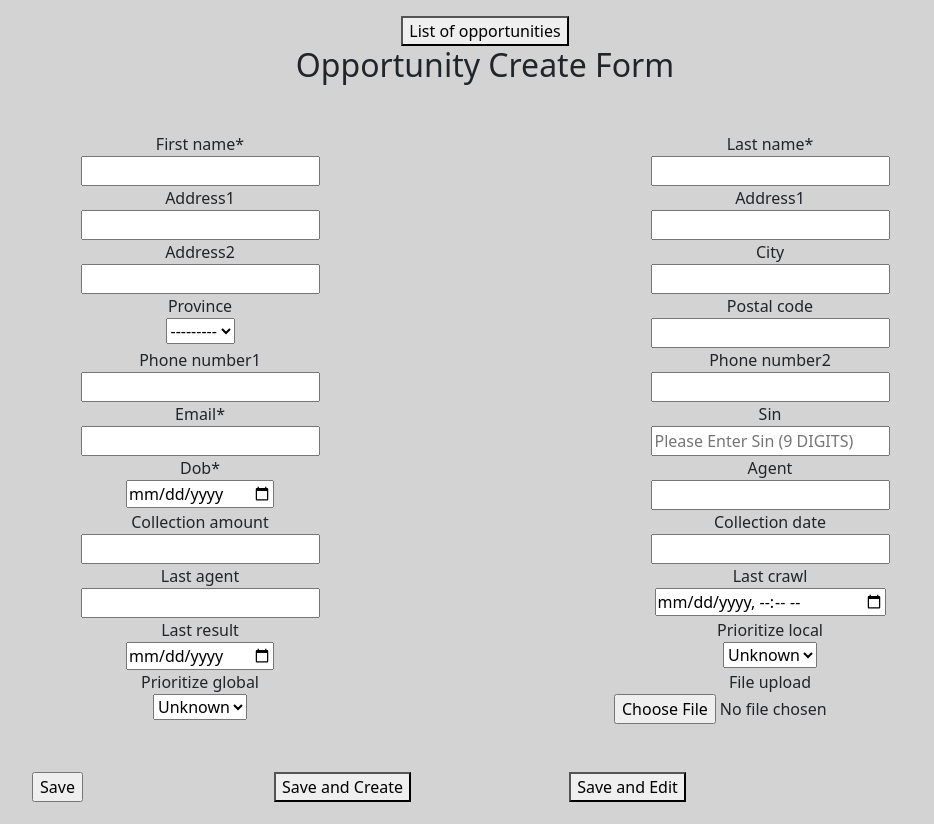
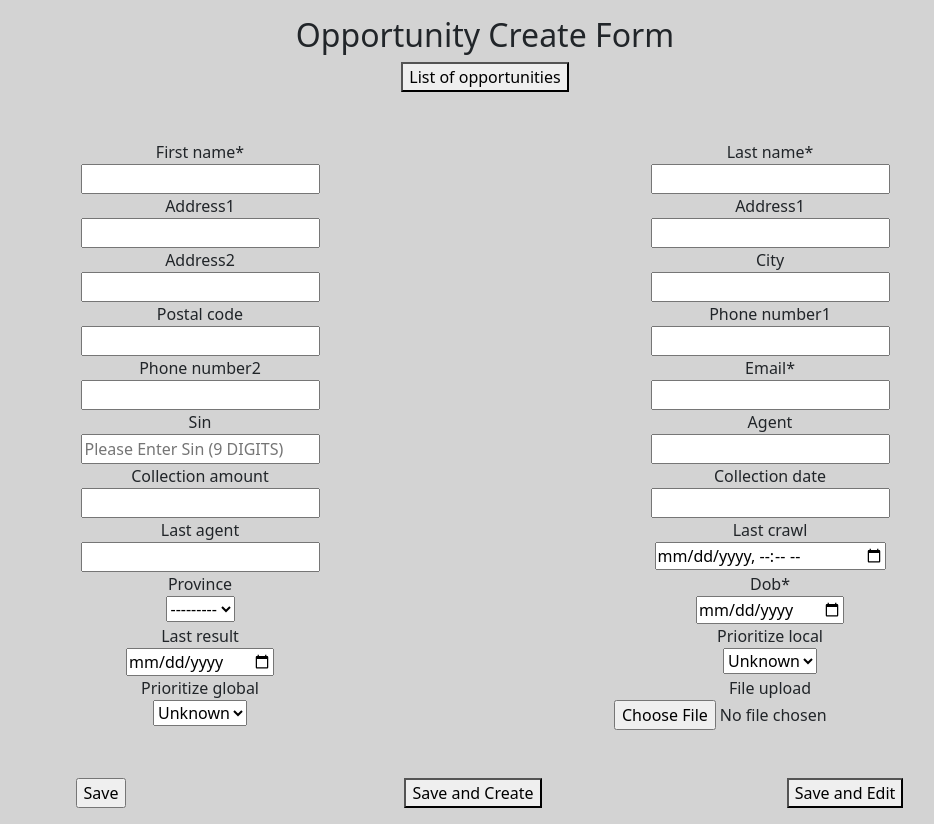
Before and after one commit to vaibhavchavda26/Practical_task, a Django app: page /opportunity/create in a window 1280 px wide. Shown: the whole page, without its empty margins (155-1089 px from the left). Before the commit the page ends 802 px from the top, so only its background shows below. Run offline with Django 4.2, Linux system fonts and the light colour scheme; data that the repository does not hold is empty; some libraries are stand-ins or nearby versions.

Commit message:
final commit

```diff
--- a/main/templates/main/opportunity_form.html
+++ b/main/templates/main/opportunity_form.html
@@ -11,50 +11,47 @@
 
     <div class="m-3">
         <div class="container" style="text-align: center;">
+            <h2>Opportunity Create Form</h2>
             <a href="/"><button type="button" >List of opportunities</button></a>
-            <h2>Opportunity Create Form</h2>
             <div>
                 <form method="post">
                     {% csrf_token %}
                     <div class="row mt-5">
-
                         <div class="col-md-6">{{ form.first_name|as_crispy_field }}</div>
                         <div class="col-md-6">{{ form.last_name|as_crispy_field }}</div>
                         <div class="col-md-6">{{ form.address1|as_crispy_field }}</div>
                         <div class="col-md-6">{{ form.address1|as_crispy_field }}</div>
                         <div class="col-md-6">{{ form.address2|as_crispy_field }}</div>
                         <div class="col-md-6">{{ form.city|as_crispy_field }}</div>
-                        <div class="col-md-6">{{ form.province|as_crispy_field }}</div>
                         <div class="col-md-6">{{ form.postal_code|as_crispy_field }}</div>
                         <div class="col-md-6">{{ form.phone_number1|as_crispy_field }}</div>
                         <div class="col-md-6">{{ form.phone_number2|as_crispy_field }}</div>
                         <div class="col-md-6">{{ form.email|as_crispy_field }}</div>
                         <div class="col-md-6">{{ form.sin|as_crispy_field }}</div>
-                        <div class="col-md-6">{{ form.dob|as_crispy_field }}</div>
                         <div class="col-md-6">{{ form.agent|as_crispy_field }}</div>
                         <div class="col-md-6">{{ form.collection_amount|as_crispy_field }}</div>
                         <div class="col-md-6">{{ form.collection_date|as_crispy_field }}</div>
                         <div class="col-md-6">{{ form.last_agent|as_crispy_field }}</div>
                         <div class="col-md-6">{{ form.last_crawl|as_crispy_field }}</div>
+                        <div class="col-md-6">{{ form.province|as_crispy_field }}</div>
+                        <div class="col-md-6">{{ form.dob|as_crispy_field }}</div>
                         <div class="col-md-6">{{ form.last_result|as_crispy_field }}</div>
                         <div class="col-md-6">{{ form.prioritize_local|as_crispy_field }}</div>
                         <div class="col-md-6">{{ form.prioritize_global|as_crispy_field }}</div>
                         <div class="col-md-6">{{ form.file_upload|as_crispy_field }}</div>
-
-
                     </div>
 
-                    <div class="row mt-5">
-                        <div class="col-md-3 mt-3 mt-lg-0">
+                    <div class="row mt-5 w-100">
+                        <div class="col-md-4 mt-3 mt-lg-0">
                             <input type="submit" value="Save">
                         </div>
 
                         {% if create == "create" %}
-                        <div class="col-md-3 mt-3 mt-lg-0"><button type="submit" formaction="create/new">Save and Create</button></div>
-                        <div class="col-md-3 mt-3 mt-lg-0"><button type="submit" formaction="create/edit">Save and Edit</button></div>
+                        <div class="col-md-4 mt-3 mt-lg-0"><button type="submit" formaction="create/new">Save and Create</button></div>
+                        <div class="col-md-4 mt-3 mt-lg-0"><button type="submit" formaction="create/edit">Save and Edit</button></div>
                         {% else %}
-                        <div class="col-md-3 mt-3 mt-lg-0"><button type="submit" formaction="/opportunity/update/new/{{id}}">Update and Create New</button></div>
-                        <div class="col-md-3 mt-3 mt-lg-0"><button type="submit" formaction="/opportunity/update/edit/{{id}}">Update and Edit</button></div>
+                        <div class="col-md-4 mt-3 mt-lg-0"><button type="submit" formaction="/opportunity/update/new/{{id}}">Update and Create New</button></div>
+                        <div class="col-md-4 mt-3 mt-lg-0"><button type="submit" formaction="/opportunity/update/edit/{{id}}">Update and Edit</button></div>
                         {% endif %}
                     </div>
 
```
